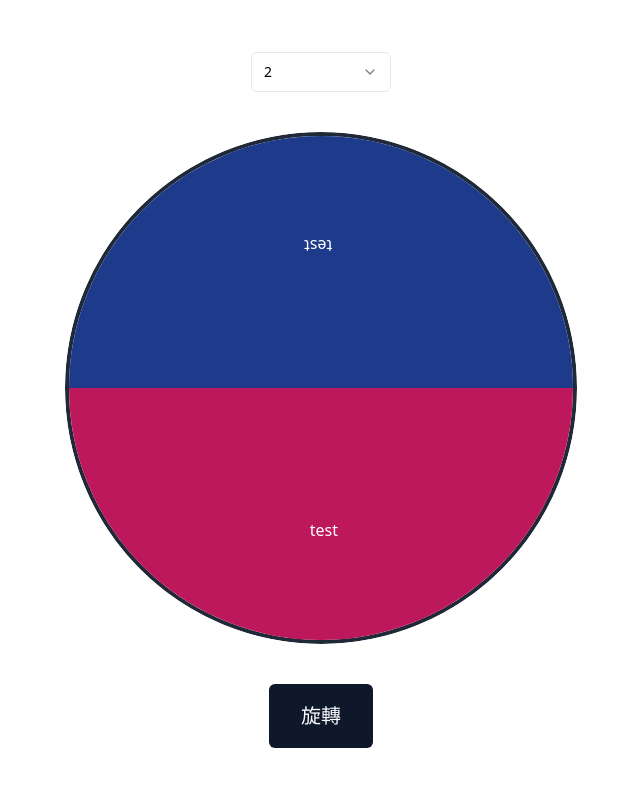
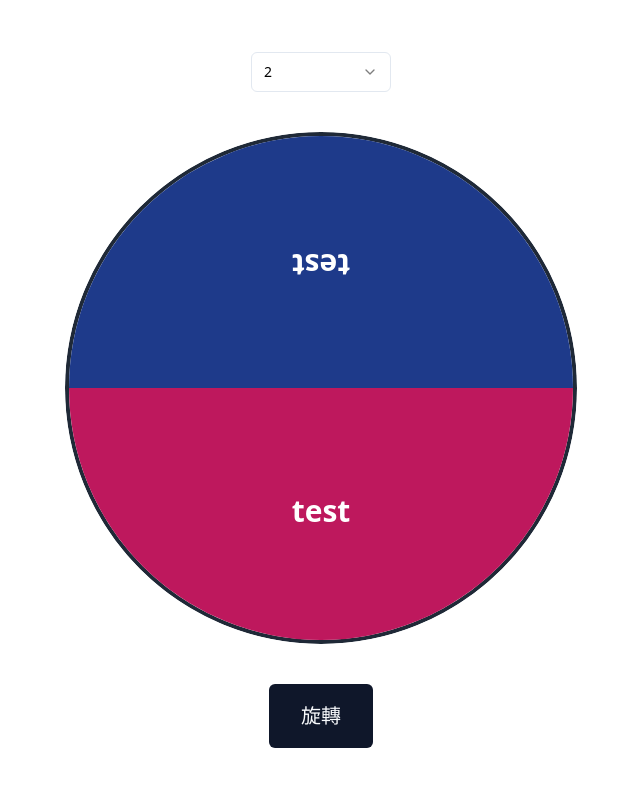
Before and after one commit to NhOuOiB/WhatToEat, a React (Vite) app: page / in a window 1280 px wide. Shown: the top 786 px of the page, without its empty margins (319-959 px from the left). Built offline with nearby package versions, Linux system fonts and the light colour scheme.

Commit message:
feat: Update Wheel component to support 8 segments and adjust rotation angles

```diff
--- a/src/components/Wheel.tsx
+++ b/src/components/Wheel.tsx
@@ -1,97 +1,66 @@
-import { FC, useState, useEffect } from 'react';
+import { FC } from 'react';
 
 interface WheelProps {
   rotation: number;
   segments: string;
 }
 
-type Lengths = {
+type wheelStyles = {
   [key: number]: {
-    borderT: string;
-    borderX: string;
-    top: string;
-    textTop: string;
-    textLeft: string;
-    circleTop: string;
-    circleW: string;
-    circleH: string;
+    container: string;
+    triangle: string;
+    halfCircle: string;
+    text: string;
   };
 };
 
 const Wheel: FC<WheelProps> = ({ rotation, segments }) => {
   //盤面css設定
-  const lengths: Lengths = {
+  const wheelStyles: wheelStyles = {
     2: {
-      borderT: 'border-t-[0rem]',
-      borderX: 'border-x-[16rem]',
-      top: 'top-[50%]',
-      textTop: 'top-[40%]',
-      textLeft: 'left-[46.75%]',
-      circleTop: 'top-[-16rem]',
-      circleW: 'w-[32rem]',
-      circleH: 'h-[16rem]',
+      container: 'top-[50%]',
+      triangle: 'border-t-[0rem] border-x-[16rem]',
+      halfCircle: 'top-[-16rem] w-[32rem] h-[16rem]',
+      text: 'top-[45%] text-3xl',
     },
     3: {
-      borderT: 'border-t-[8rem]',
-      borderX: `border-x-[${8 * 1.75}rem]`,
-      top: 'top-[25%]',
-      textTop: 'top-[75%]',
-      textLeft: 'left-[50%]',
-      circleTop: 'top-[-7.9rem]',
-      circleW: 'w-[28rem]',
-      circleH: 'h-[8rem]',
+      container: 'top-[25%]',
+      triangle: 'border-t-[8rem] border-x-[14rem]',
+      halfCircle: 'top-[-7.9rem] w-[28rem] h-[8rem]',
+      text: 'top-[75%] text-2xl',
     },
     4: {
-      borderT: 'border-t-[11.25rem]',
-      borderX: 'border-x-[11.25rem]',
-      top: 'top-[14.5%]',
-      textTop: 'top-[100%]',
-      textLeft: 'left-[50%]',
-      circleTop: 'top-[-4.9rem]',
-      circleW: 'w-[22.5rem]',
-      circleH: 'h-[5rem]',
+      container: 'top-[14.5%]',
+      triangle: 'border-t-[11.25rem] border-x-[11.25rem]',
+      halfCircle: 'top-[-4.9rem] w-[22.5rem] h-[5rem]',
+      text: 'top-[100%] text-2xl',
     },
     5: {
-      borderT: `border-t-[${9.25 * 1.375}rem]`,
-      borderX: 'border-x-[9.25rem]',
-      top: 'top-[10%]',
-      textTop: 'top-[125%]',
-      textLeft: 'left-[50%]',
-      circleTop: 'top-[-3.9rem]',
-      circleW: 'w-[18.5rem]',
-      circleH: 'h-[4rem]',
+      container: 'top-[10%]',
+      triangle: 'border-t-[12.71875rem] border-x-[9.25rem]',
+      halfCircle: 'top-[-3.9rem] w-[18.5rem] h-[4rem]',
+      text: 'top-[125%] text-xl',
     },
     6: {
-      borderT: `border-t-[13.65rem]`,
-      borderX: 'border-x-[7.9rem]',
-      top: 'top-[7%]',
-      textTop: 'top-[150%]',
-      textLeft: 'left-[50%]',
-      circleTop: 'top-[-3.9rem]',
-      circleW: 'w-[15.8rem]',
-      circleH: 'h-[4rem]',
+      container: 'top-[7%]',
+      triangle: 'border-t-[13.65rem] border-x-[7.9rem]',
+      halfCircle: 'top-[-3.9rem] w-[15.8rem] h-[4rem]',
+      text: 'top-[150%] text-xl',
     },
     7: {
-      borderT: `border-t-[14.2rem]`,
-      borderX: 'border-x-[6.9rem]',
-      top: 'top-[5.25%]',
-      textTop: 'top-[175%]',
-      textLeft: 'left-[50%]',
-      circleTop: 'top-[-3.9rem]',
-      circleW: 'w-[13.8rem]',
-      circleH: 'h-[4rem]',
+      container: 'top-[5.25%]',
+      triangle: 'border-t-[14.2rem] border-x-[6.9rem]',
+      halfCircle: 'top-[-3.9rem] w-[13.8rem] h-[4rem]',
+      text: 'top-[175%] text-xl',
     },
     8: {
-      borderT: `border-t-[14.6rem]`,
-      borderX: 'border-x-[6rem]',
-      top: 'top-[3.8%]',
-      textTop: 'top-[200%]',
-      textLeft: 'left-[45%]',
-      circleTop: 'top-[-1.9rem]',
-      circleW: 'w-[12rem]',
-      circleH: 'h-[2rem]',
+      container: 'top-[3.8%]',
+      triangle: 'border-t-[14.5rem] border-x-[6rem]',
+      halfCircle: 'top-[-1.9rem] w-[12rem] h-[2rem]',
+      text: 'top-[200%] text-xl',
     },
   };
+
   const colors = [
     { bg: 'bg-blue-900', border: 'border-t-blue-900' },
     { bg: 'bg-pink-700', border: 'border-t-pink-700' },
@@ -103,7 +72,7 @@ const Wheel: FC<WheelProps> = ({ rotation, segments }) => {
     { bg: 'bg-teal-500', border: 'border-t-teal-500' },
   ];
 
-  const length = lengths[Number(segments)];
+  const wheelStyle = wheelStyles[Number(segments)];
   const segmentAngle = 360 / Number(segments);
 
   return (
@@ -113,36 +82,9 @@ const Wheel: FC<WheelProps> = ({ rotation, segments }) => {
         style={{ transform: `rotate(${rotation}deg)`, transitionDuration: '3s' }}
       >
         <div className="relative w-full h-full rounded-full overflow-hidden border-4 border-gray-800 flex justify-center">
-          {Array.from({ length: Number(segments) }).map(
-            (_, index) => (
-              console.log(length),
-              (
-                // (
-                //   <div
-                //     className={`absolute`}
-                //     style={{
-                //       transform: `rotate(${index * segmentAngle}deg)`,
-                //       transformOrigin: '50% 100%',
-                //       top: '50%',
-                //     }}
-                //     key={index}
-                //   >
-                //     <div
-                //       className={`border-t-[0rem] border-b-0 border-x-[16rem] border-x-transparent ${
-                //         colors[index % colors.length].border
-                //       }`}
-                //     ></div>
-                //     <div
-                //       className={`absolute right-0 top-[-16rem] w-[32rem] h-[16rem] rounded-t-full ${
-                //         colors[index % colors.length].bg
-                //       }`}
-                //     >
-                //       <div className={`absolute text-white top-[50%] left-[47.5%] rotate-180`}>test</div>
-                //     </div>
-                //   </div>
-                // )
+          {Array.from({ length: Number(segments) }).map((_, index) => (
             <div
-                  className={`absolute ${length?.top}`}
+              className={`absolute ${wheelStyle?.container}`}
               style={{
                 transform: `rotate(${index * segmentAngle}deg)`,
                 transformOrigin: '50% 100%',
@@ -150,21 +92,23 @@ const Wheel: FC<WheelProps> = ({ rotation, segments }) => {
               key={index}
             >
               <div
-                    className={`${length?.borderT} border-b-0 ${length?.borderX} border-x-transparent ${
+                className={`border-b-0 border-x-transparent ${wheelStyle?.triangle} ${
                   colors[index % colors.length].border
                 }`}
               ></div>
               <div
-                    className={`absolute right-0 ${length?.circleTop} ${length?.circleW} ${
-                      length?.circleH
-                    } rounded-t-full ${colors[index % colors.length].bg}`}
+                className={`absolute right-0 rounded-t-full ${wheelStyle?.halfCircle} ${
+                  colors[index % colors.length].bg
+                }`}
               >
-                    <div className={`absolute text-white ${length?.textTop} ${length?.textLeft} rotate-180`}>test</div>
+                <div
+                  className={`absolute text-white rotate-180  left-[50%] transform translate-x-[-50%] font-bold ${wheelStyle?.text}`}
+                >
+                  test
                 </div>
               </div>
-              )
-            )
-          )}
+            </div>
+          ))}
         </div>
       </div>
     </div>
```
Lines whose indentation alone changed are shown as unchanged.
